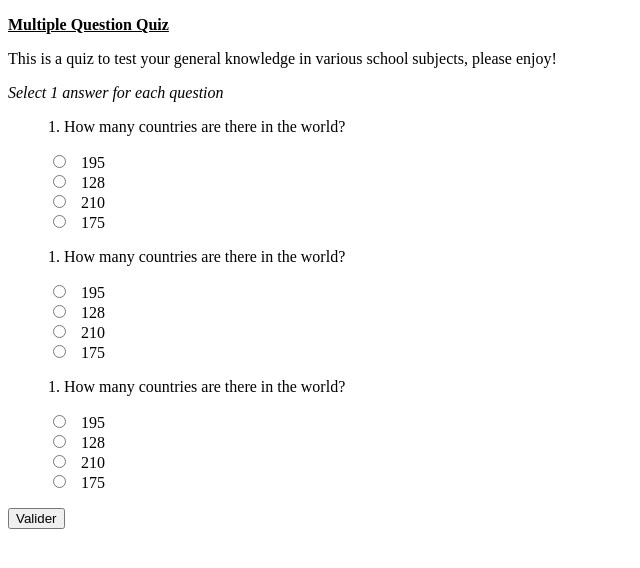
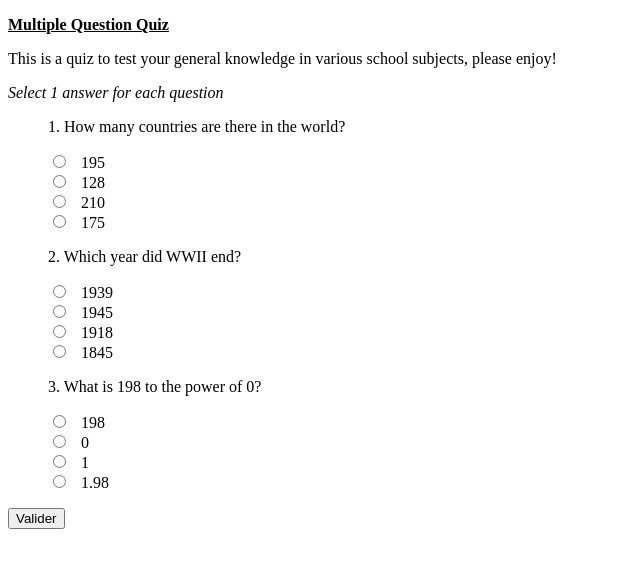
Before and after one commit to BennyBoi96/BennyBoi96.github.io, a plain HTML site: page index.html in a window 1280 px wide. Shown: the whole page, without its empty margins (0-640 px from the left). Drawn offline with Linux system fonts and the light colour scheme.

Commit message:
Update index.html

```diff
--- a/index.html
+++ b/index.html
@@ -44,25 +44,25 @@
 
     <div>
         <ul class="question">
-            <p>1. How many countries are there in the world?</p>
+            <p>2. Which year did WWII end?</p>
             <li>
                 <input type="radio" id="html" name="question_2" value="HTML" />
-                <label for="html">195</label>
+                <label for="html">1939</label>
             </li>
 
             <li>
                 <input type="radio" id="html" name="question_2" value="HTML" data-correct-answer />
-                <label for="html">128</label>
+                <label for="html">1945</label>
             </li>
 
             <li>
                 <input type="radio" id="html" name="question_2" value="HTML" />
-                <label for="html">210</label>
+                <label for="html">1918</label>
             </li>
 
             <li>
                 <input type="radio" id="html" name="question_2" value="HTML" />
-                <label for="html">175</label>
+                <label for="html">1845</label>
             </li>
         </ul>
     </div>
@@ -70,25 +70,25 @@
 
     <div>
         <ul class="question">
-            <p>1. How many countries are there in the world?</p>
+            <p>3. What is 198 to the power of 0?</p>
             <li>
                 <input type="radio" id="html" name="question_3" value="HTML" />
-                <label for="html">195</label>
-            </li>
-
-            <li>
-                <input type="radio" id="html" name="question_3" value="HTML" data-correct-answer />
-                <label for="html">128</label>
+                <label for="html">198</label>
             </li>
 
             <li>
                 <input type="radio" id="html" name="question_3" value="HTML" />
-                <label for="html">210</label>
+                <label for="html">0</label>
+            </li>
+
+            <li>
+                <input type="radio" id="html" name="question_3" value="HTML" data-correct-answer/>
+                <label for="html">1</label>
             </li>
 
             <li>
                 <input type="radio" id="html" name="question_3" value="HTML" />
-                <label for="html">175</label>
+                <label for="html">1.98</label>
             </li>
         </ul>
     </div>
```
